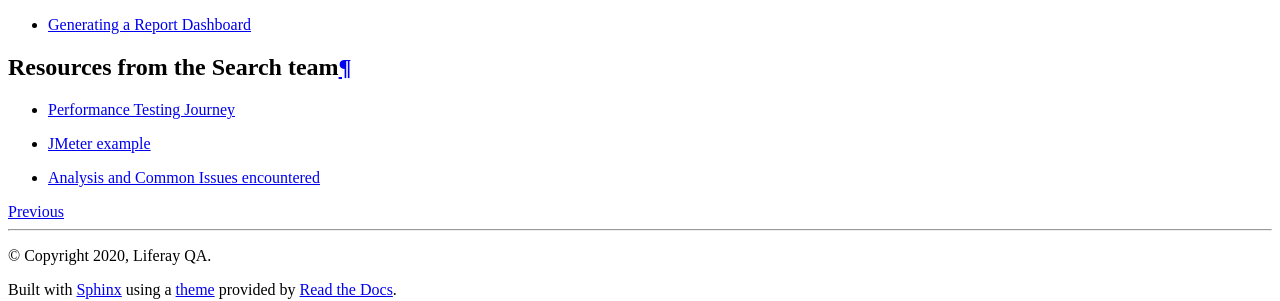
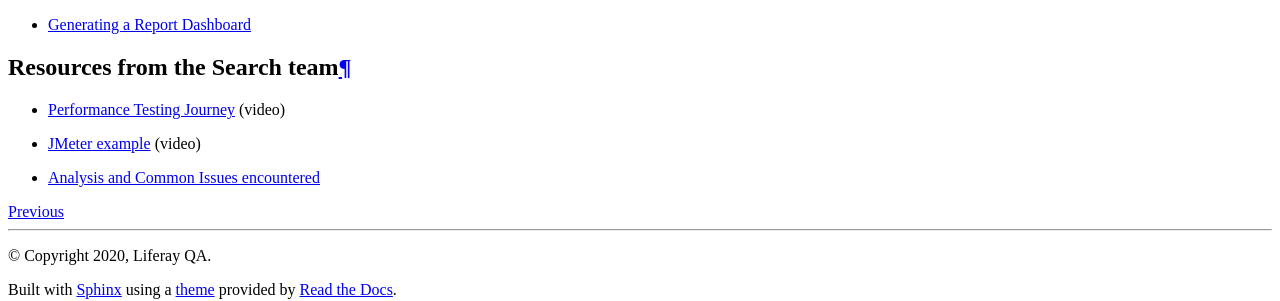
Before and after one commit to nikki-pru/qa-compendium, a Sphinx documentation site: the page built from docs/tools/jmeter-for-load-testing.rst, in a window 1280 px wide. Shown: the part 1378-1679 px from the top of the page. Built offline with Sphinx 7.4.7 and the Read the Docs theme 2.0.0, drawn with Linux system fonts in a browser that asks for light colours.

Commit message:
LRQA-60513 Note video

```diff
--- a/docs/tools/jmeter-for-load-testing.rst
+++ b/docs/tools/jmeter-for-load-testing.rst
@@ -13,8 +13,8 @@ JMeter is a tool that our teams use for performance testing. Below are resources
 Resources from the Search team
 ------------------------------
 
-* `Performance Testing Journey <https://drive.google.com/file/d/1dRuJQHI7BeBXIqoQ-azdOYJUqd1MPW2b/view?usp=sharing>`_
+* `Performance Testing Journey <https://drive.google.com/file/d/1dRuJQHI7BeBXIqoQ-azdOYJUqd1MPW2b/view?usp=sharing>`_ (video)
 
-* `JMeter example <https://drive.google.com/file/d/1nwR9KjdXIlXMI_eazdmGt3ch0neJ0kvF/view?usp=sharing>`_
+* `JMeter example <https://drive.google.com/file/d/1nwR9KjdXIlXMI_eazdmGt3ch0neJ0kvF/view?usp=sharing>`_ (video)
 
 * `Analysis and Common Issues encountered <https://docs.google.com/presentation/d/1ixqlrGCuZDOcHZ51BcD_J2ybe37AlaDxRUcTmqDhhhI/edit?usp=sharing>`_
```
